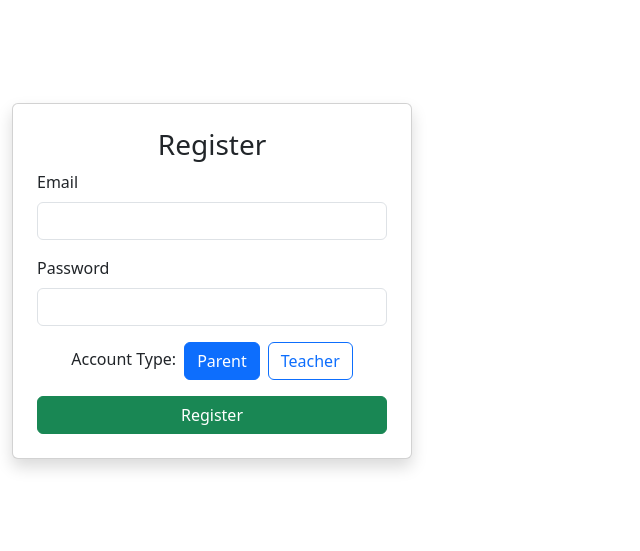
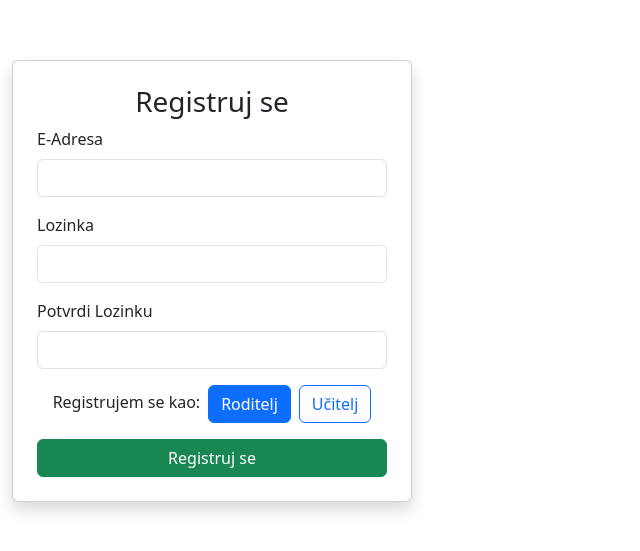
Before and after one commit to zivojindavidovic/PlaygroundMath-react, a React (Vite) app: page /register in a window 1280 px wide. Shown: the part 119-670 px from the top of the page, without its empty margins (0-640 px from the left). Built offline with nearby package versions, Linux system fonts and the light colour scheme; the HTML template or start-up script is replaced by a standard one.

Commit message:
Refactored registration

```diff
--- a/src/pages/Register.tsx
+++ b/src/pages/Register.tsx
@@ -7,33 +7,60 @@ import 'react-toastify/dist/ReactToastify.css';
 const Register: React.FC = () => {
     const [email, setEmail] = useState('');
     const [password, setPassword] = useState('');
+    const [confirmPassword, setConfirmPassword] = useState('');
     const [accountType, setAccountType] = useState<'PARENT' | 'TEACHER'>('PARENT');
+
+    const [emailError, setEmailError] = useState('');
+    const [passwordError, setPasswordError] = useState('');
+
     const navigate = useNavigate();
 
     const handleRegister = async () => {
+        setEmailError('');
+        setPasswordError('');
+
+        if (password !== confirmPassword) {
+            setPasswordError('Lozinke se ne poklapaju');
+            return;
+        }
+
         try {
-            const response = await fetch('http://0.0.0.0:8000/api/v1/user/create', {
+            const requestBody: {
+                email: string;
+                password: string;
+                accountType?: 'PARENT' | 'TEACHER';
+            } = {
+                email,
+                password,
+            };
+
+            requestBody.accountType = accountType;
+
+            const response = await fetch('http://0.0.0.0:8000/api/v1/user/register', {
                 method: 'POST',
-                headers: {
-                    'Content-Type': 'application/json',
-                },
-                body: JSON.stringify({
-                    email,
-                    password,
-                    accountType,
-                }),
+                headers: { 'Content-Type': 'application/json' },
+                body: JSON.stringify(requestBody),
             });
 
             const data = await response.json();
 
-            if (response.ok) {
-                toast.success('Registration successful! Redirecting...', { autoClose: 2000 });
+            if (data.success) {
+                toast.success('Registracija je uspela. Proveri svoju e-adresu kako bi potvrdio kreiranje naloga.', { autoClose: 2000 });
                 setTimeout(() => navigate('/login'), 2000);
             } else {
-                toast.error(data.message || 'Registration failed. Please try again.');
+                if (data.errors && Array.isArray(data.errors)) {
+                    data.errors.forEach((errObj: Record<string, string>) => {
+                        if (errObj.email) {
+                            setEmailError(errObj.email);
+                        }
+                        if (errObj.password) {
+                            setPasswordError(errObj.password);
+                        }
+                    });
+                }
             }
         } catch (error) {
-            toast.error('Network error. Please try again later.');
+            toast.error('Registracija nije uspela. Pokušaj ponovo kasnije.', { autoClose: 2000 });
         }
     };
 
@@ -41,21 +68,59 @@ const Register: React.FC = () => {
         <div className="container d-flex justify-content-center align-items-center vh-100">
             <ToastContainer />
             <div className="card p-4 shadow" style={{ width: '400px' }}>
-                <h3 className="text-center">Register</h3>
+                <h3 className="text-center">Registruj se</h3>
+
                 <div className="mb-3">
-                    <label className="form-label">Email</label>
-                    <input type="email" className="form-control" value={email} onChange={(e) => setEmail(e.target.value)} />
+                    <label className="form-label">E-Adresa</label>
+                    <input
+                        type="email"
+                        className="form-control"
+                        value={email}
+                        onChange={(e) => setEmail(e.target.value)}
+                    />
+                    {emailError && <div className="text-danger mt-1">{emailError}</div>}
                 </div>
+
                 <div className="mb-3">
-                    <label className="form-label">Password</label>
-                    <input type="password" className="form-control" value={password} onChange={(e) => setPassword(e.target.value)} />
+                    <label className="form-label">Lozinka</label>
+                    <input
+                        type="password"
+                        className="form-control"
+                        value={password}
+                        onChange={(e) => setPassword(e.target.value)}
+                    />
                 </div>
+
+                <div className="mb-3">
+                    <label className="form-label">Potvrdi Lozinku</label>
+                    <input
+                        type="password"
+                        className="form-control"
+                        value={confirmPassword}
+                        onChange={(e) => setConfirmPassword(e.target.value)}
+                    />
+                    {passwordError && <div className="text-danger mt-1">{passwordError}</div>}
+                </div>
+
                 <div className="mb-3 text-center">
-                    <span className="me-2">Account Type:</span>
-                    <button className={`btn ${accountType === 'PARENT' ? 'btn-primary' : 'btn-outline-primary'}`} onClick={() => setAccountType('PARENT')}>Parent</button>
-                    <button className={`btn ms-2 ${accountType === 'TEACHER' ? 'btn-primary' : 'btn-outline-primary'}`} onClick={() => setAccountType('TEACHER')}>Teacher</button>
+                    <span className="me-2">Registrujem se kao:</span>
+                    <button
+                        className={`btn ${accountType === 'PARENT' ? 'btn-primary' : 'btn-outline-primary'}`}
+                        onClick={() => setAccountType('PARENT')}
+                    >
+                        Roditelj
+                    </button>
+                    <button
+                        className={`btn ms-2 ${accountType === 'TEACHER' ? 'btn-primary' : 'btn-outline-primary'}`}
+                        onClick={() => setAccountType('TEACHER')}
+                    >
+                        Učitelj
+                    </button>
                 </div>
-                <button className="btn btn-success w-100" onClick={handleRegister}>Register</button>
+
+                <button className="btn btn-success w-100" onClick={handleRegister}>
+                    Registruj se
+                </button>
             </div>
         </div>
     );
```
